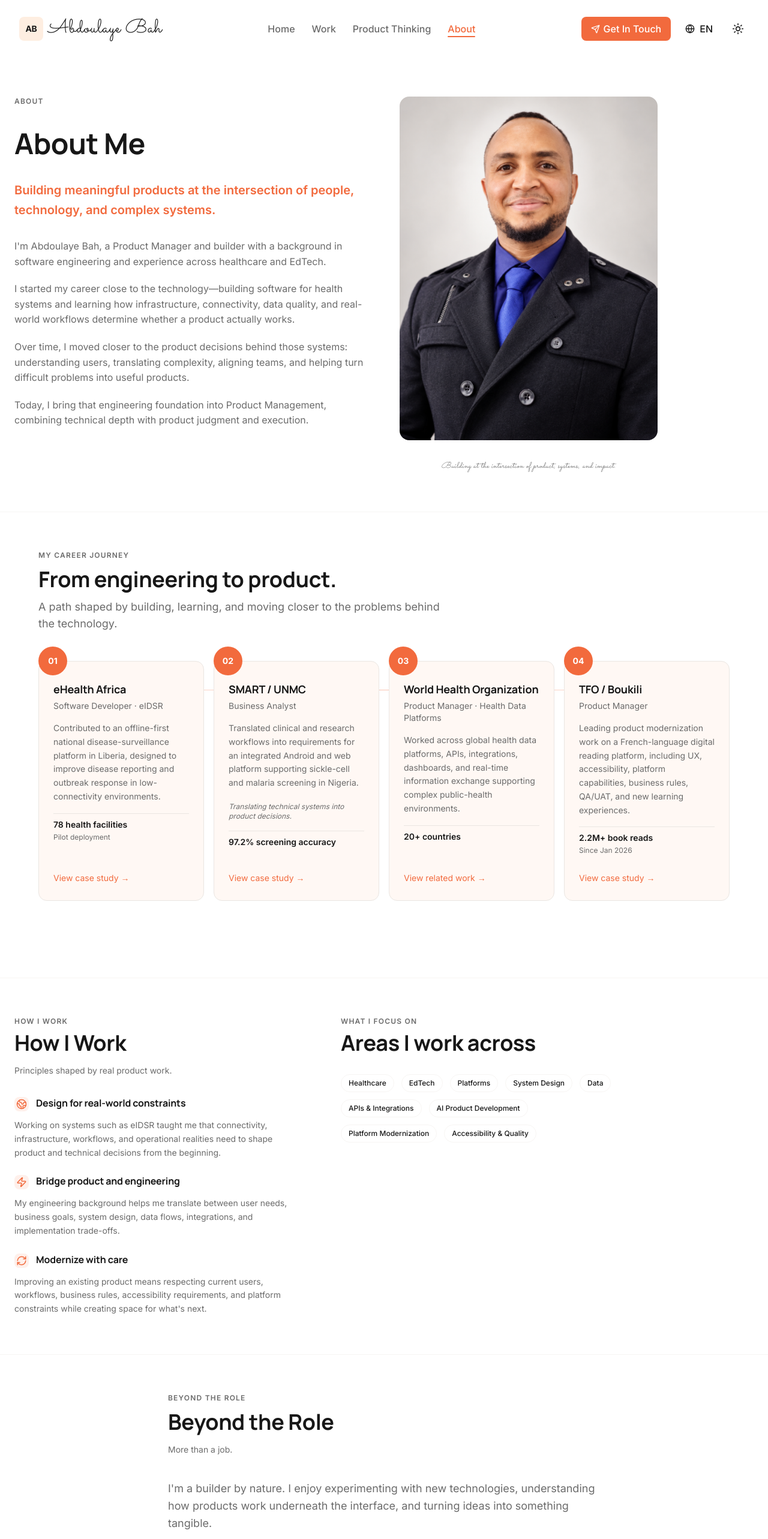
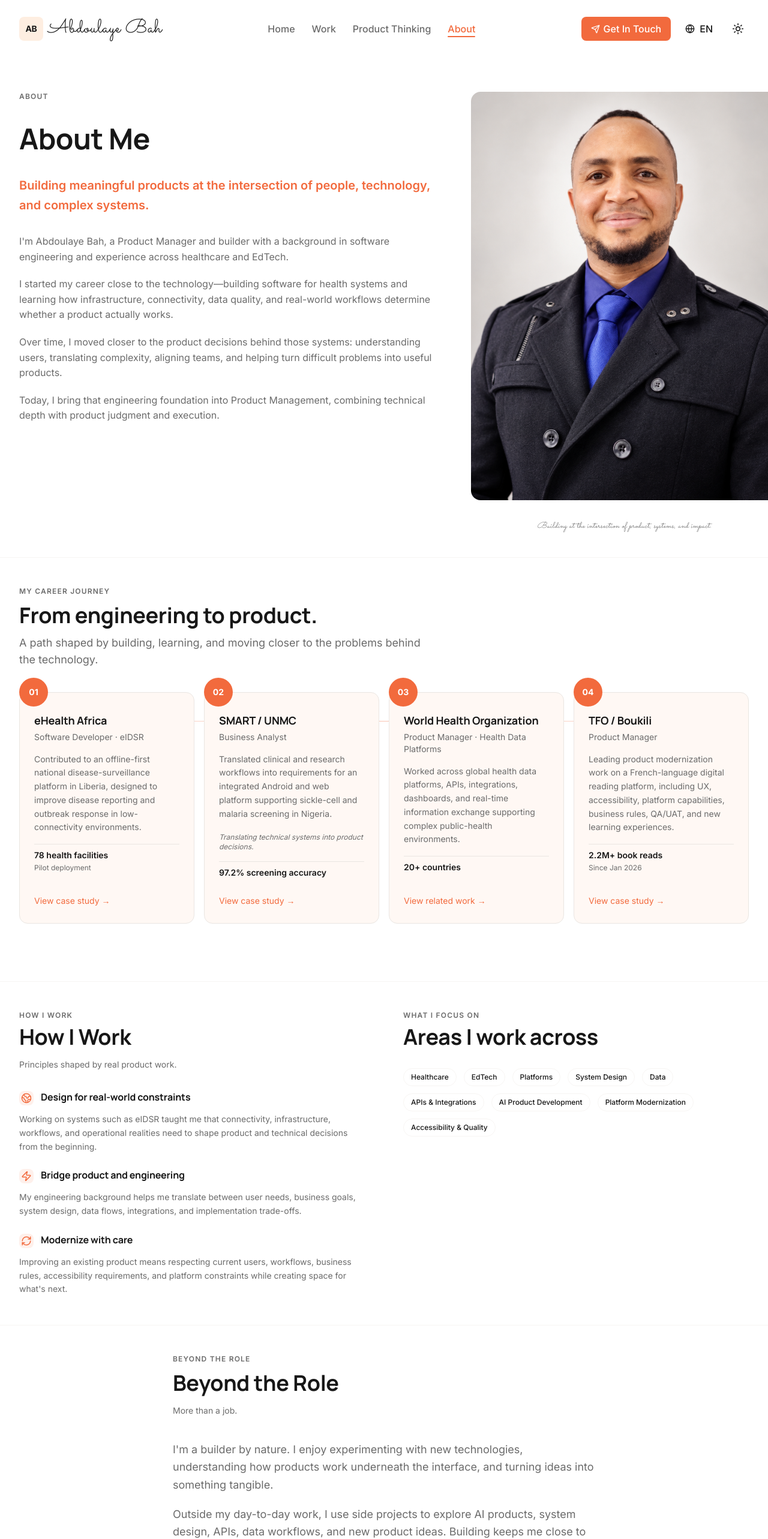
Before and after one commit to abdoulayebinta/my-portfolio, a Next.js app in the folder frontend/: page /about in a window 1280 px wide. Shown: the top 2566 px of the page at 60% size. Built offline with nearby package versions, Linux system fonts and the light colour scheme.

Commit message:
Build “Fix the entire About page density and container

```diff
--- a/frontend/components/sections/about-story.tsx
+++ b/frontend/components/sections/about-story.tsx
@@ -11,9 +11,9 @@ export function AboutStory() {
   return (
     <>
       {/* Section 1: About Me Introduction */}
-      <section className="pt-14 md:pt-16 pb-12 md:pb-16">
-        <div className="container mx-auto px-4 md:px-6">
-          <div className="grid grid-cols-1 md:grid-cols-[58%_42%] gap-8 md:gap-12 items-start max-w-5xl">
+      <section className="pt-12 md:pt-14 pb-8 md:pb-10">
+        <div className="container mx-auto px-4 md:px-8">
+          <div className="grid grid-cols-1 md:grid-cols-[58%_42%] gap-8 md:gap-12 items-start">
 
             {/* Text Column */}
             <div className="space-y-8 order-2 md:order-1">
@@ -82,11 +82,10 @@ export function AboutStory() {
       <div className="border-t border-border/40" />
 
       {/* Section 2: My Career Journey */}
-      <section className="py-12 md:py-16">
-        <div className="container mx-auto px-4 md:px-6">
-          <div className="max-w-6xl mx-auto">
+      <section className="py-10 md:py-12">
+        <div className="container mx-auto px-4 md:px-8">
             {/* Section Header */}
-            <div className="mb-12">
+            <div className="mb-10">
               <div className="text-xs font-semibold text-muted-foreground uppercase tracking-widest mb-3">
                 My Career Journey
               </div>
@@ -230,20 +229,19 @@ export function AboutStory() {
 
               </div>
             </div>
-          </div>
         </div>
       </section>
 
       {/* Spacing */}
-      <div className="h-12 md:h-16" />
+      <div className="h-10 md:h-12" />
 
       {/* Divider */}
       <div className="border-t border-border/40" />
 
       {/* Section 3: How I Work + What I Focus On */}
-      <section className="py-12 md:py-16">
-        <div className="container mx-auto px-4 md:px-6">
-          <div className="grid grid-cols-1 md:grid-cols-2 gap-12 md:gap-16 max-w-5xl">
+      <section className="py-10 md:py-12">
+        <div className="container mx-auto px-4 md:px-8">
+          <div className="grid grid-cols-1 md:grid-cols-2 gap-12 md:gap-16">
 
             {/* LEFT COLUMN: How I Work */}
             <div className="space-y-8">
@@ -340,8 +338,8 @@ export function AboutStory() {
       <div className="border-t border-border/40" />
 
       {/* Section 4: Beyond the Role */}
-      <section className="py-12 md:py-16">
-        <div className="container mx-auto px-4 md:px-6 max-w-3xl">
+      <section className="py-10 md:py-12">
+        <div className="container mx-auto px-4 md:px-8 max-w-3xl">
 
           {/* Section Header */}
           <div className="space-y-3 mb-10">
@@ -407,9 +405,8 @@ export function AboutStory() {
       <div className="border-t border-border/40" />
 
       {/* Section 5: Recommendations */}
-      <section className="py-12 md:py-16">
-        <div className="container mx-auto px-4 md:px-6">
-          <div className="max-w-5xl mx-auto">
+      <section className="py-10 md:py-12">
+        <div className="container mx-auto px-4 md:px-8 max-w-5xl">
             {/* Section Header */}
             <div className="space-y-3 mb-12">
               <div className="text-xs font-semibold text-muted-foreground uppercase tracking-widest">
@@ -472,7 +469,6 @@ export function AboutStory() {
                 See all recommendations →
               </Link>
             </div>
-          </div>
         </div>
       </section>
 
@@ -480,9 +476,8 @@ export function AboutStory() {
       <div className="border-t border-border/40" />
 
       {/* Section 6: Compact Closing CTA Band */}
-      <section className="py-8 md:py-12 bg-soft-peach dark:bg-soft-peach/5">
-        <div className="container mx-auto px-4 md:px-6">
-          <div className="max-w-5xl mx-auto">
+      <section className="py-6 md:py-8 bg-soft-peach dark:bg-soft-peach/5">
+        <div className="container mx-auto px-4 md:px-8 max-w-5xl">
             <div className="grid grid-cols-1 md:grid-cols-[1fr_auto] gap-8 md:gap-12 items-center">
 
               {/* LEFT: Copy */}
@@ -511,7 +506,6 @@ export function AboutStory() {
               </div>
 
             </div>
-          </div>
         </div>
       </section>
     </>
```
